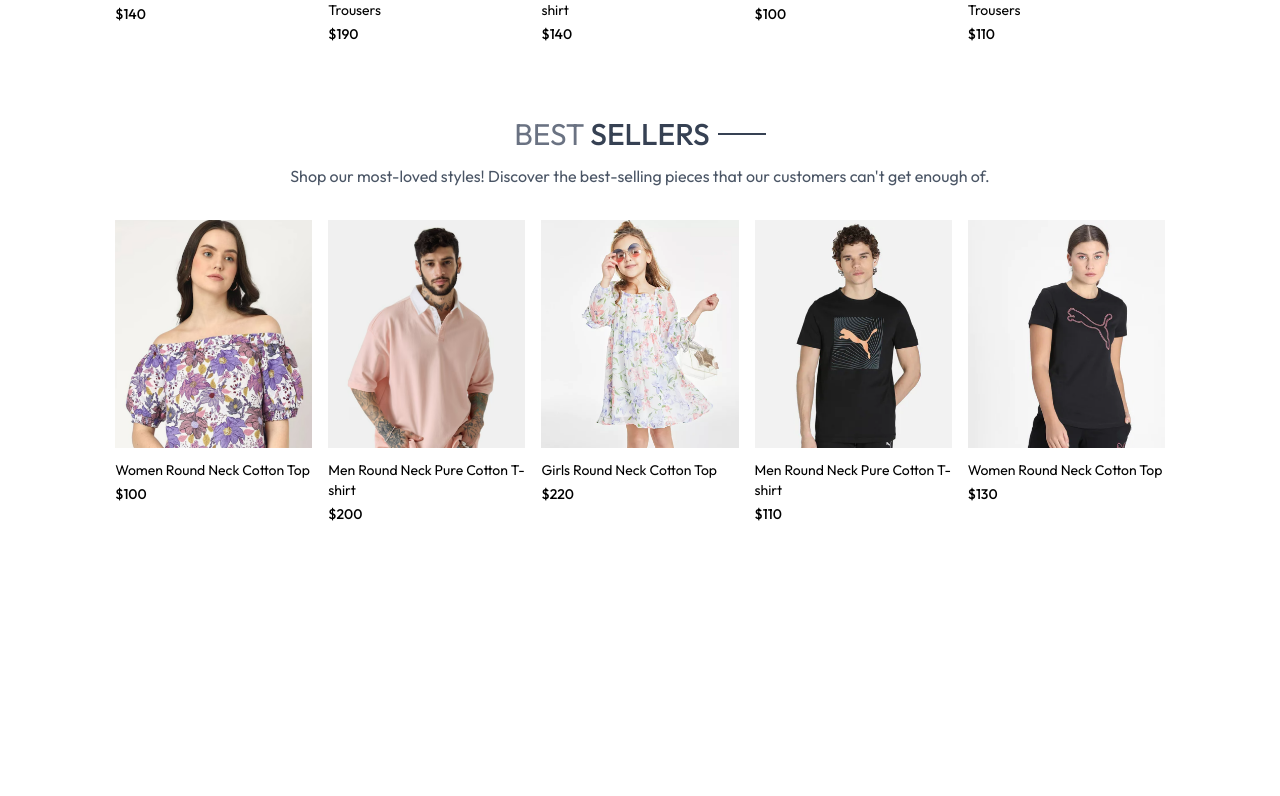
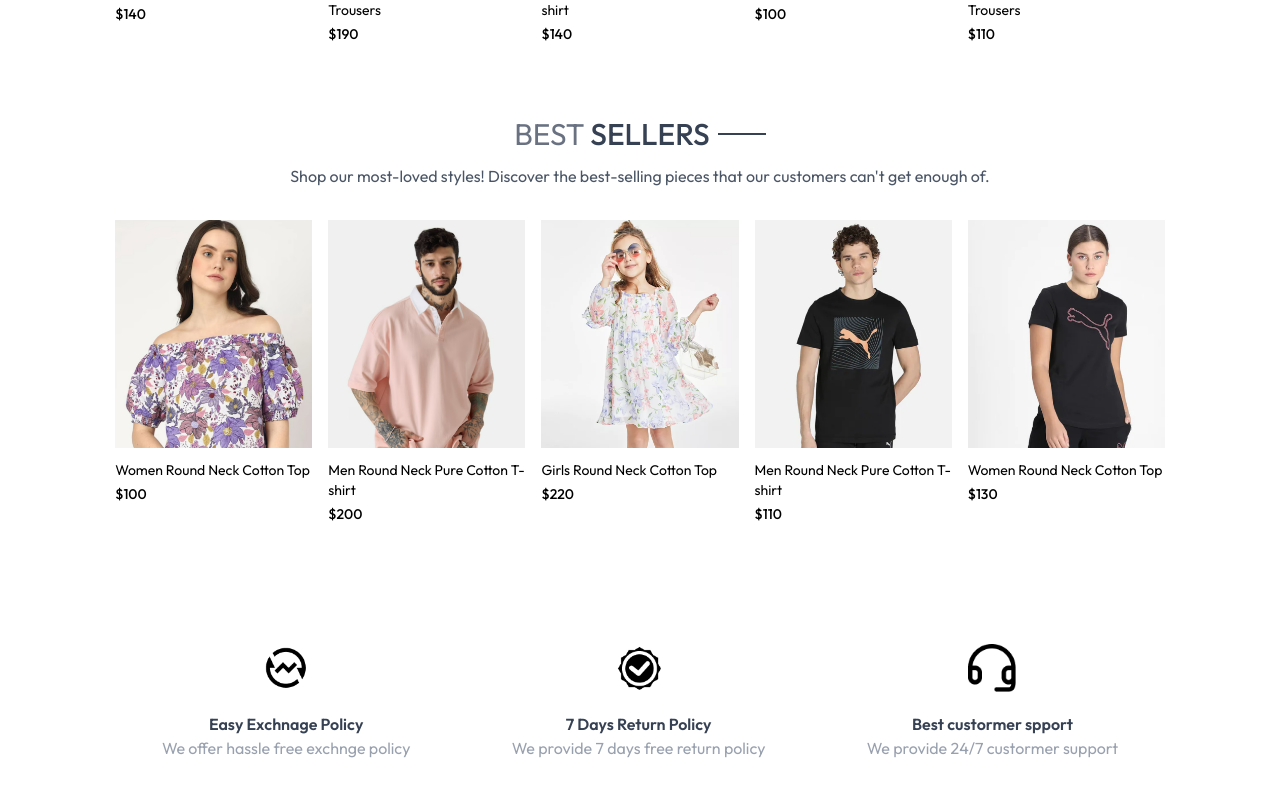
Before and after one commit to Nirosh-Edirisinghe/Ecommerse-site, a React (Vite) app in the folder frontend/: page / in a window 1280 px wide. Shown: the part 1265-2061 px from the top of the page. Before the commit the page ends 1829 px from the top, so only its background shows below. Built offline with nearby package versions, Linux system fonts and the light colour scheme.

Commit message:
add policy section

```diff
--- /dev/null
+++ b/frontend/src/components/OurPolicy.jsx
@@ -0,0 +1,28 @@
+import React from 'react'
+import { assets } from '../assets/assets'
+
+const OurPolicy = () => {
+  return (
+    <div className='flex flex-col sm:flex-row justify-around gap-12 sm:gap-2 text-center py-20 text-xs sm:text-sm md:text-base text-gray-700'>
+      <div>
+         <img src={assets.exchange_icon} className='w-12 m-auto mb-5' alt="" />
+         <p className="font-semibold">Easy Exchnage Policy</p>
+         <p className="text-gray-400">We offer hassle free exchnge policy</p>
+      </div>
+
+      <div>
+         <img src={assets.quality_icon} className='w-12 m-auto mb-5' alt="" />
+         <p className="font-semibold">7 Days Return Policy</p>
+         <p className="text-gray-400">We provide 7 days free return  policy</p>
+      </div>
+
+      <div>
+         <img src={assets.support_img} className='w-12 m-auto mb-5' alt="" />
+         <p className="font-semibold">Best custormer spport</p>
+         <p className="text-gray-400">We provide 24/7 custormer support</p>
+      </div>
+    </div>
+  )
+}
+
+export default OurPolicy
--- a/frontend/src/pages/Home.jsx
+++ b/frontend/src/pages/Home.jsx
@@ -2,6 +2,7 @@
 import Hero from '../components/Hero'
 import LatestCollecton from '../components/LatestCollecton'
 import BestSeller from '../components/BestSeller'
+import OurPolicy from '../components/OurPolicy'
 
 const Home = () => {
   return (
@@ -9,6 +10,7 @@
       <Hero/>
       <LatestCollecton/>
       <BestSeller/>
+      <OurPolicy/>
     </div>
   )
 }
```
